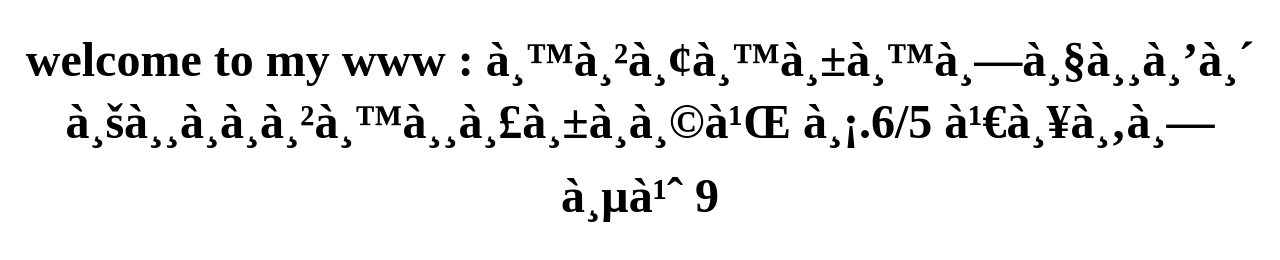
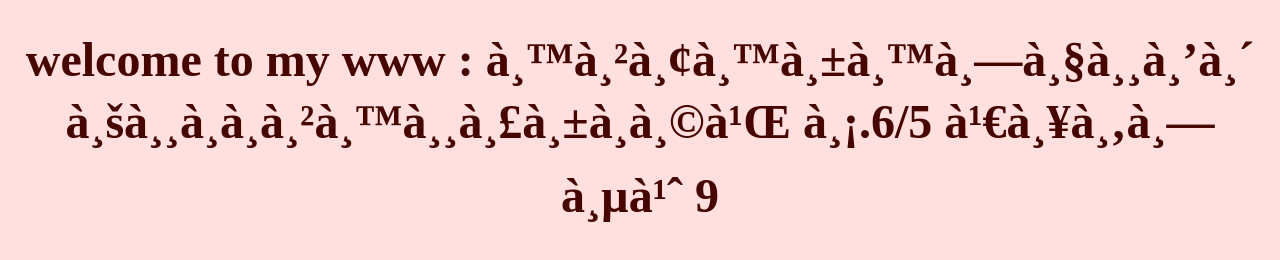
Before and after one commit to 40890-web/website, a plain HTML site: page index.html in a window 1280 px wide. Drawn offline with Linux system fonts and the light colour scheme.

Commit message:
Update index.html

```diff
--- a/index.html
+++ b/index.html
@@ -4,7 +4,7 @@
 <meta charset="utf=8">
 <title>This is my www</title>
 </head>
-<body style="background-color:FFE0DE">
-	<h1 style="color:FC1100; font-size:300%; text-align:center;">welcome to my www : นายนันทวุฒิ บุญญานุรักษ์ ม.6/5 เลขที่ 9</h1>
+<body style="background-color:#FFE0DE">
+	<h1 style="color:#470500; font-size:300%; text-align:center;">welcome to my www : นายนันทวุฒิ บุญญานุรักษ์ ม.6/5 เลขที่ 9</h1>
 </body>
 </html>
```
